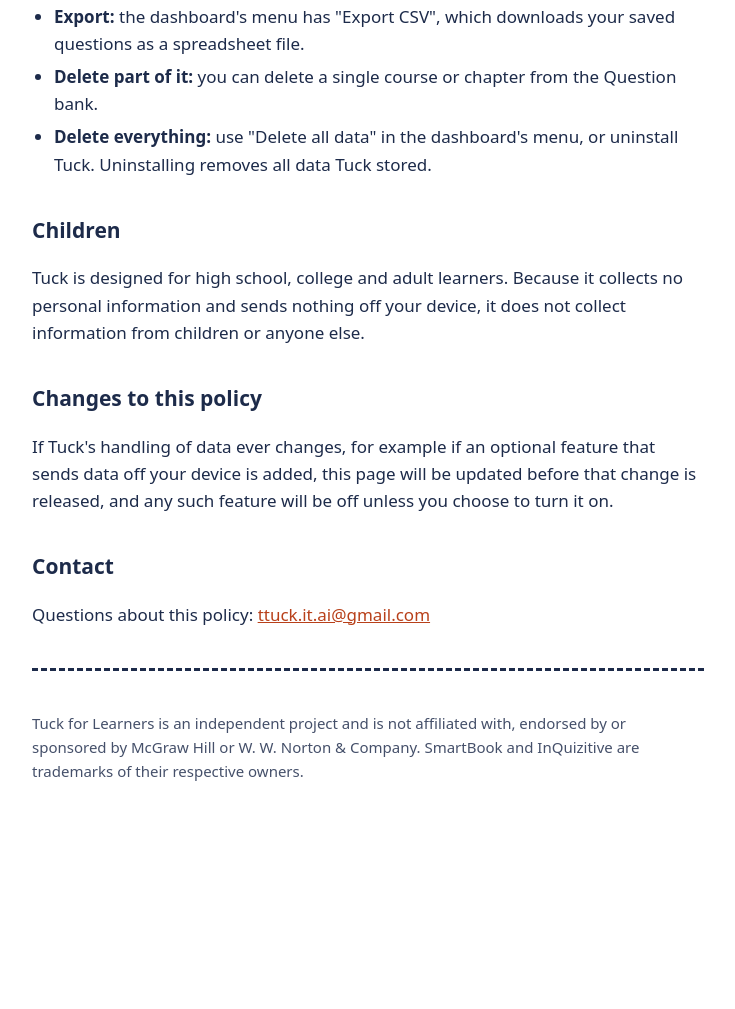
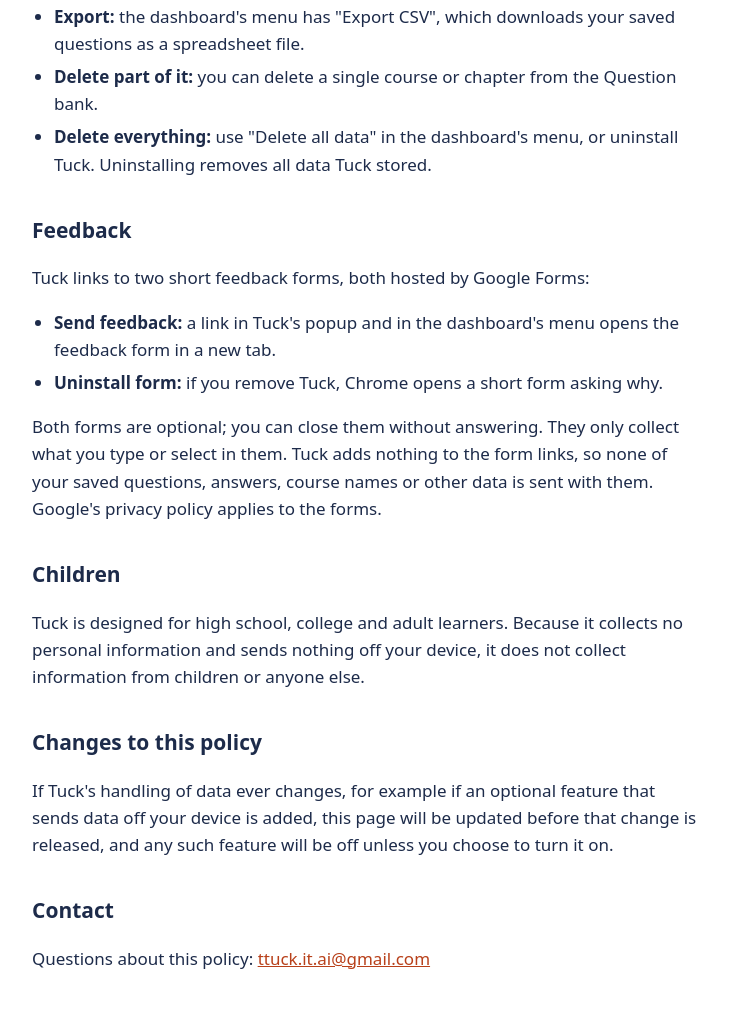
Before and after one commit to tuck-forlearners/tuck-forlearners.github.io, a plain HTML site: page privacy/index.html in a window 1280 px wide. Shown: the part 1621-2630 px from the top of the page, without its empty margins (272-1007 px from the left). Before the commit the page ends 2499 px from the top, so only its background shows below. Drawn offline with Linux system fonts and the light colour scheme.

Commit message:
Privacy policy: add a Feedback section
Co-Authored-By: Claude Opus 5.5 <noreply@anthropic.com>

```diff
--- a/privacy/index.html
+++ b/privacy/index.html
@@ -79,6 +79,14 @@
     <li><strong>Delete everything:</strong> use "Delete all data" in the dashboard's menu, or uninstall Tuck. Uninstalling removes all data Tuck stored.</li>
   </ul>
 
+  <h2>Feedback</h2>
+  <p>Tuck links to two short feedback forms, both hosted by Google Forms:</p>
+  <ul>
+    <li><strong>Send feedback:</strong> a link in Tuck's popup and in the dashboard's menu opens the feedback form in a new tab.</li>
+    <li><strong>Uninstall form:</strong> if you remove Tuck, Chrome opens a short form asking why.</li>
+  </ul>
+  <p>Both forms are optional; you can close them without answering. They only collect what you type or select in them. Tuck adds nothing to the form links, so none of your saved questions, answers, course names or other data is sent with them. Google's privacy policy applies to the forms.</p>
+
   <h2>Children</h2>
   <p>Tuck is designed for high school, college and adult learners. Because it collects no personal information and sends nothing off your device, it does not collect information from children or anyone else.</p>
 
```
